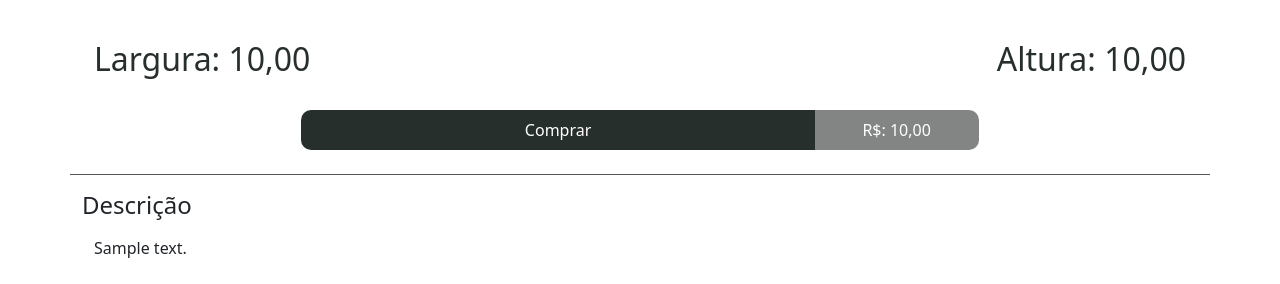
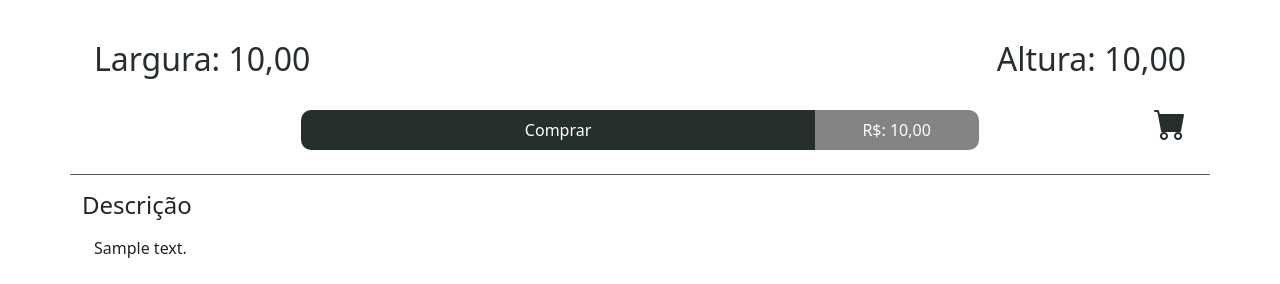
Before and after one commit to Gustavodeoliveiraa/alphadevs, a Django app: page /detail/1 in a window 1280 px wide. Shown: the part 768-1052 px from the top of the page. Run offline with Django 5.2, Linux system fonts and the light colour scheme; tables that the repository leaves empty hold one stand-in row (values such as "Sample post"); grey boxes marked "Sample" are stand-in pictures; some libraries are stand-ins or nearby versions.

Commit message:
feat: added button 'add to cart'

```diff
--- a/product/static/products/css/style.css
+++ b/product/static/products/css/style.css
@@ -82,6 +82,10 @@ a {
     display: none;
 }
 
+.hover-category:hover {
+    cursor: pointer;
+}
+
 .label_search {
     display: flex;
     align-items: center;
@@ -156,6 +160,17 @@ a {
 
 
 /* detail page */
+.bi-cart-fill {
+    color: var(--color-text-gray);
+    right: 0;
+    bottom: 2px;
+    transition: transform 0.1s ease-in;
+}
+
+.bi-cart-fill:hover {
+    cursor: pointer;
+    transform: scale(1.05);
+}
 .container-detail-product {
     height: 400px;
     width: 95%;
--- a/product/templates/components/nav.html
+++ b/product/templates/components/nav.html
@@ -63,7 +63,7 @@
 <div class="overflow-auto scroll-container">
     <ul class="nav nav-tabs nav-category d-flex flex-nowrap">
         {% for category in categories %}
-            <li class="nav-item">
+            <li class="nav-item hover-category">
                 <form method="get" action="{% url 'products:list' %}" class="nav-link text-white category-form">
                     <input type="hidden" name="category" value="{{ category }}">
                     {{ category|title }}
--- a/product/templates/detail.html
+++ b/product/templates/detail.html
@@ -12,13 +12,15 @@
             <h2 class="">Altura: {{object.product_height}}</h2>
         </div>
         <div class="container container-purchase mt-4 text-white">
-            <div class="all d-flex w-100 d-flex justify-content-center">
+            <div class="all d-flex w-100 d-flex justify-content-center position-relative">
                 <div class="purchase p-2">
                     <p>Comprar</p>
                 </div>
                 <div class="price d-flex align-items-center justify-content-center p-2">
                     R$: {{object.product_price}}
                 </div>
+
+                <a href=""><i class="bi bi-cart-fill position-absolute fs-2" title="Adicionar ao Carrinho"></i></a>
             </div>
         </div>
     </div>
```
